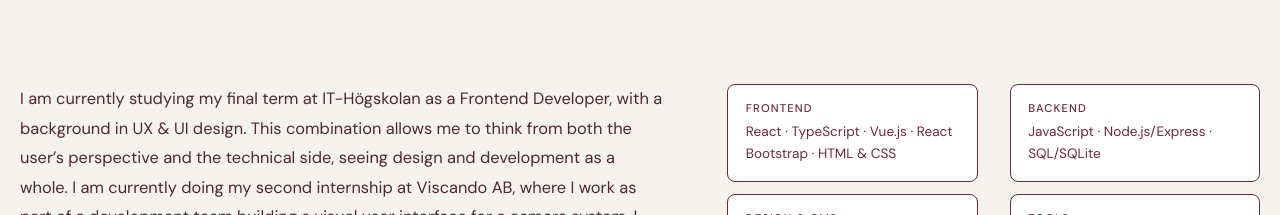
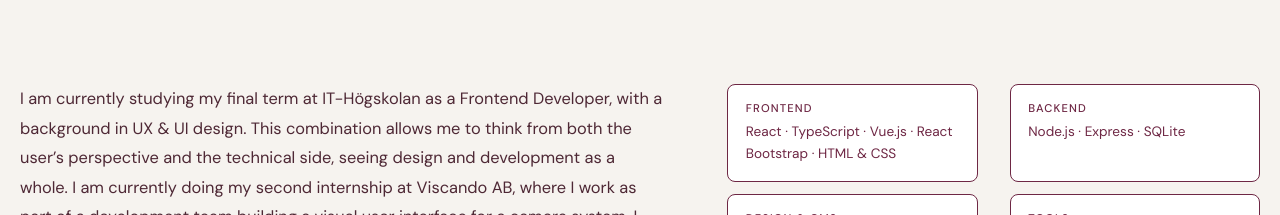
Before and after one commit to maryam891/Portfolio, a React (Vite) app: page / in a window 1280 px wide. Shown: the part 780-995 px from the top of the page. Built offline with nearby package versions, Linux system fonts and the light colour scheme.

Commit message:
updated backend skills card

```diff
--- a/src/components/About.tsx
+++ b/src/components/About.tsx
@@ -4,7 +4,7 @@ import '../css/About.css'
 const skills = [
   { label: 'Frontend', items: 'React · TypeScript · Vue.js · React Bootstrap · HTML & CSS' },
 
-  { label: 'Backend', items: 'JavaScript · Node.js/Express · SQL/SQLite' },
+  { label: 'Backend', items: 'Node.js · Express · SQLite' },
 
   { label: 'Design & CMS', items: 'UX/UI Design · Figma · WordPress' },
 
```
